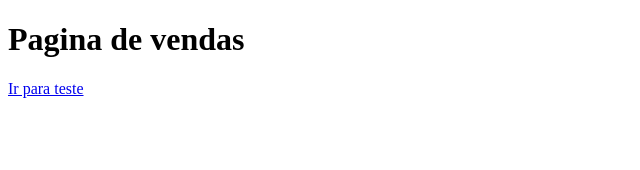
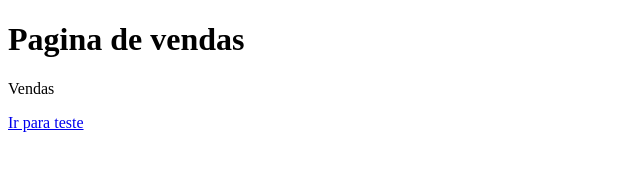
Before and after one commit to damiao-git/aulagithub, a plain HTML site: page vendas.html in a window 1280 px wide. Shown: the whole page, without its empty margins (0-640 px from the left). Drawn offline with Linux system fonts and the light colour scheme.

Commit message:
Alteração vendas

```diff
--- a/vendas.html
+++ b/vendas.html
@@ -8,6 +8,7 @@
 </head>
 <body>
     <h1>Pagina de vendas</h1>
+    <p>Vendas</p>
     <a href="index.html">Ir para teste</a>
 </body>
 </html>
```
